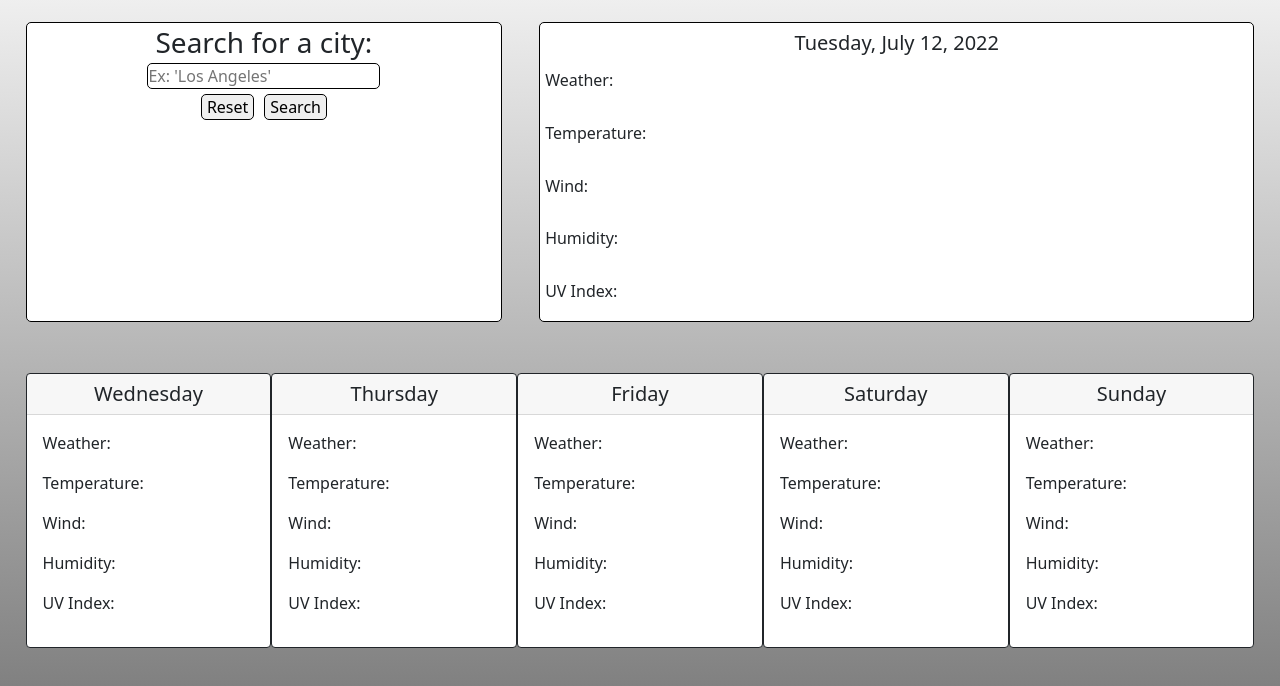
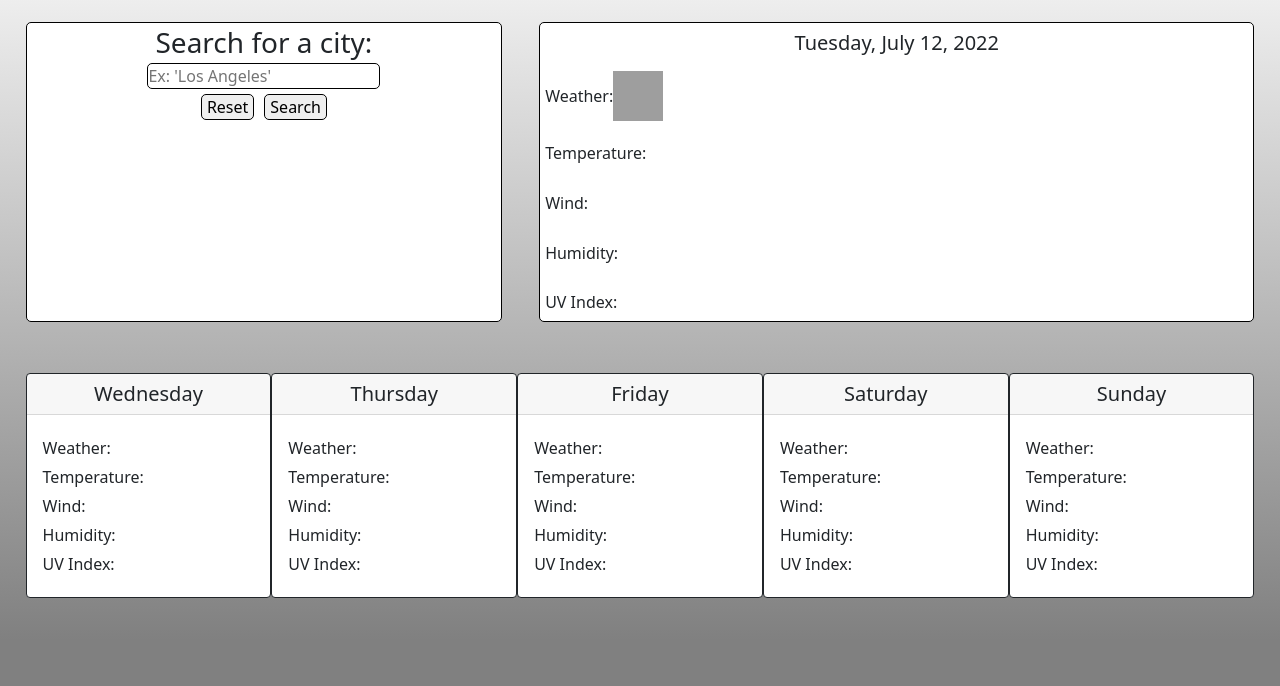
Before and after one commit to TonyQ032/Weather-Dashboard, a plain HTML site: page index.html in a window 1280 px wide. Shown: the part 102-788 px from the top of the page. Drawn offline with nearby package versions, Linux system fonts and the light colour scheme; grey boxes are pictures that could not be loaded.

Commit message:
Added logo for weather

```diff
--- a/assets/css/style.css
+++ b/assets/css/style.css
@@ -3,9 +3,18 @@
   --gray-color: #f7f7f7;
 }
 
-*, h1, h2, h3 {
+*, h1, h2, h3, p {
   margin: 0;
   padding: 0;
+}
+
+p {
+  margin: 5px 0;
+}
+
+img {
+  width: 50px;
+  height: 50px;
 }
 
 html {
@@ -95,6 +104,11 @@ input {
   background-color: white;
 }
 
+#weather-img-container {
+  display: flex;
+  align-items: center;
+}
+
 main {
   display: flex;
   padding: 2%;
--- a/assets/js/script.js
+++ b/assets/js/script.js
@@ -112,7 +112,7 @@ function generateWeatherData(location) {
           return response.json();
         })
         .then(function (data2) {
-          console.log(data2)
+          console.log(data2);
 
           //Data retrieved
           const weatherValue = data2.current.weather[0].main + ", " + data2.current.weather[0].description;
@@ -152,6 +152,10 @@ function generateWeatherData(location) {
             const cUVValue = data2.daily[i].uvi;
             cardUVs[i].textContent = cUVValue;
           }
+
+          const weatherImg = document.querySelector("#weather-img");
+          const weatherImgUrl = data2.current.weather[0].icon;
+          weatherImg.src = `http://openweathermap.org/img/wn/${weatherImgUrl}@2x.png`
         })
     })
 }
--- a/index.html
+++ b/index.html
@@ -40,7 +40,10 @@
         <h2 id="city-name"></h2>
         <h3 id="todays-date"></h3>
       </div>
-      <p>Weather: <span id="weather-value"></span></p>
+      <div id="weather-img-container">
+        <p>Weather: <span id="weather-value"></span></p>
+        <img id="weather-img" src="http://openweathermap.org/img/wn/10d@2x.png">
+      </div>
       <p>Temperature: <span id="temp-value"></span></p>
       <p>Wind: <span id="wind-value"></span></p>
       <p>Humidity: <span id="humidity-value"></span></p>
```
